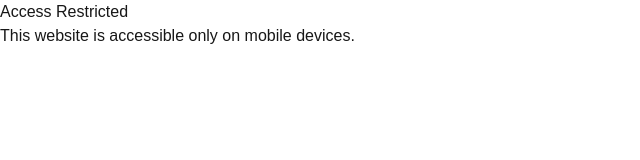
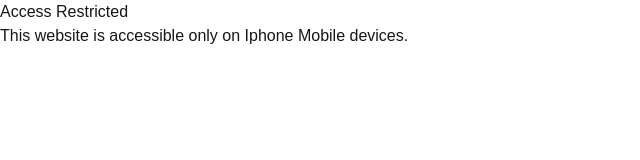
Before and after one commit to PandaAnshuman/upasthiti-ios, a Next.js app: page /non-mobile in a window 1280 px wide. Shown: the top 160 px of the page, without its empty margins (0-640 px from the left). Built offline with nearby package versions, Linux system fonts and the light colour scheme.

Commit message:
Update page.tsx

```diff
--- a/app/non-mobile/page.tsx
+++ b/app/non-mobile/page.tsx
@@ -14,8 +14,8 @@ import React from "react";
 const page = () => {
   return (
     <div>
-      <h1>Access Restricted</h1>
-      <p>This website is accessible only on mobile devices.</p>
+      <h1 className="flex justify-items-center">Access Restricted</h1>
+      <p>This website is accessible only on Iphone Mobile devices.</p>
     </div>
   );
 };
```
